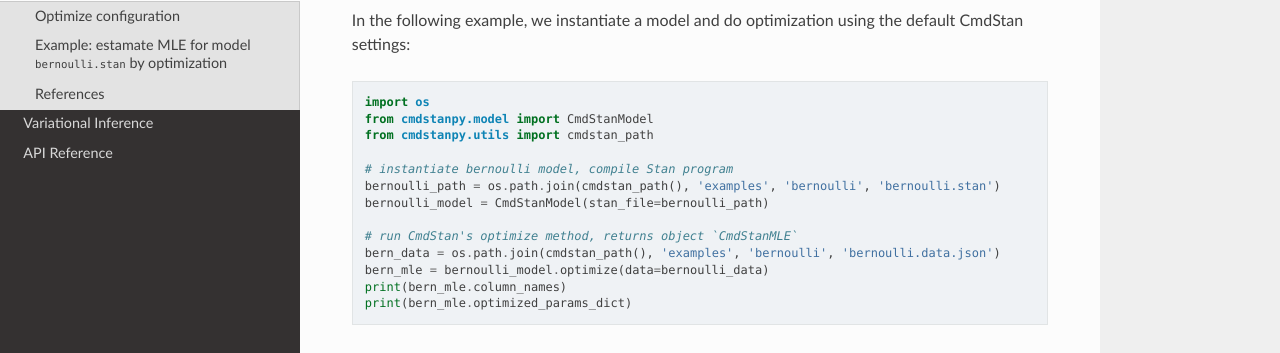
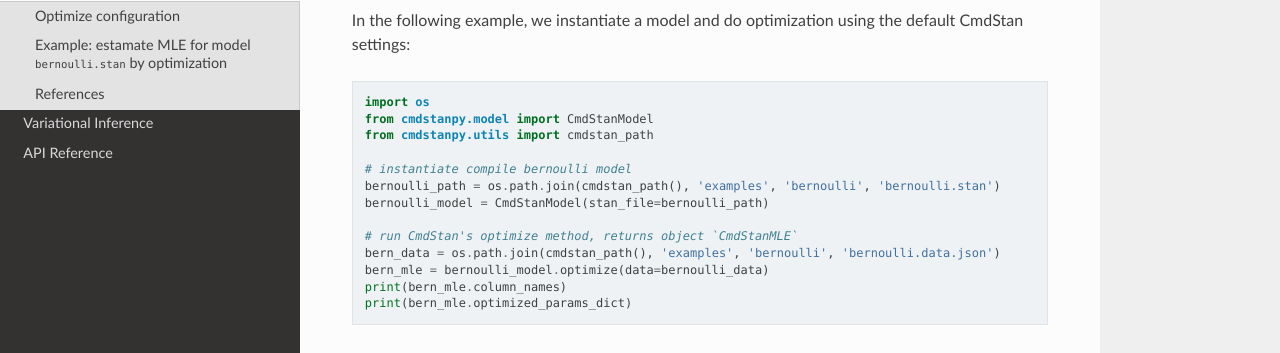
Before and after one commit to stan-dev/cmdstanpy, a Sphinx documentation site: the page built from docs/optimize.rst, in a window 1280 px wide and 900 px high, scrolled down 721 px. Shown: the part 282-635 px from the top of the window. Built offline with Sphinx 7.4.7 and the Read the Docs theme 2.0.0, drawn with Linux system fonts in a browser that asks for light colours; formulas are drawn with MathJax 3.

Commit message:
docs edit

```diff
--- a/docs/optimize.rst
+++ b/docs/optimize.rst
@@ -47,7 +47,7 @@
     from cmdstanpy.model import CmdStanModel
     from cmdstanpy.utils import cmdstan_path
 
-    # instantiate bernoulli model, compile Stan program
+    # instantiate compile bernoulli model
     bernoulli_path = os.path.join(cmdstan_path(), 'examples', 'bernoulli', 'bernoulli.stan')
     bernoulli_model = CmdStanModel(stan_file=bernoulli_path)
 
--- a/docs/sample.rst
+++ b/docs/sample.rst
@@ -87,7 +87,7 @@
     from cmdstanpy import cmdstan_path, CmdStanModel
     bernoulli_stan = os.path.join(cmdstan_path(), 'examples', 'bernoulli', 'bernoulli.stan')
 
-    # instantiate bernoulli model, compile Stan program
+    # instantiate compile bernoulli model
     bernoulli_model = CmdStanModel(stan_file=bernoulli_stan)
 
     # run CmdStan's sample method, returns object `CmdStanMCMC`
--- a/docs/variational_bayes.rst
+++ b/docs/variational_bayes.rst
@@ -78,7 +78,7 @@
     from cmdstanpy.model import CmdStanModel
     from cmdstanpy.utils import cmdstan_path
 
-    # instantiate bernoulli model, compile Stan program
+    # instantiate compile bernoulli model
     bernoulli_path = os.path.join(cmdstan_path(), 'examples', 'bernoulli', 'bernoulli.stan')
     bernoulli_model = CmdStanModel(stan_file=bernoulli_path)
 
```
Also changed, not shown: docs/notebooks/MCMC Sampling.ipynb, docs/notebooks/Maximum Likelihood Estimation.ipynb, docs/notebooks/Run Generated Quantities.ipynb, docs/notebooks/Variational Inference.ipynb.
